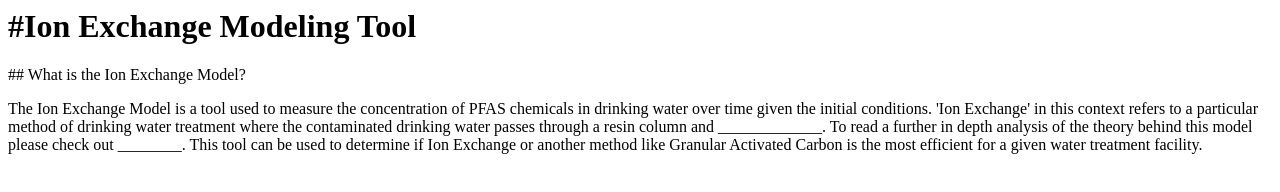
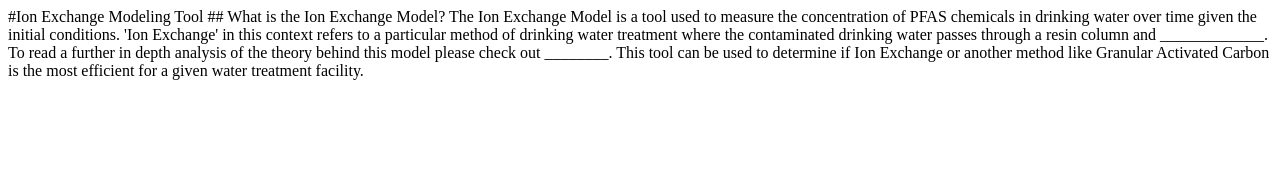
Before and after one commit to David-Cola/David-Cola.github.io, a plain HTML site: page index.html in a window 1280 px wide. Drawn offline with Linux system fonts and the light colour scheme.

Commit message:
Update index.html

```diff
--- a/index.html
+++ b/index.html
@@ -6,9 +6,9 @@
     <title>Document</title>
 </head>
 <body>
-    <h1>#Ion Exchange Modeling Tool</h1>
-    <p>## What is the Ion Exchange Model?</p>
-    <p>The Ion Exchange Model is a tool used to measure the concentration of PFAS chemicals in drinking water over time given the initial conditions. 'Ion Exchange' in this context refers to a particular method of drinking water treatment where the contaminated drinking water passes through a resin column and _____________. To read a further in depth analysis of the theory behind this model please check out ________.  This tool can be used to determine if Ion Exchange or another method like Granular Activated Carbon is the most efficient for a given water treatment facility.</p>
-    <p></p>
+    #Ion Exchange Modeling Tool
+    ## What is the Ion Exchange Model?
+    The Ion Exchange Model is a tool used to measure the concentration of PFAS chemicals in drinking water over time given the initial conditions. 'Ion Exchange' in this context refers to a particular method of drinking water treatment where the contaminated drinking water passes through a resin column and _____________. To read a further in depth analysis of the theory behind this model please check out ________.  This tool can be used to determine if Ion Exchange or another method like Granular Activated Carbon is the most efficient for a given water treatment facility.
+
 </body>
 </html>
```
